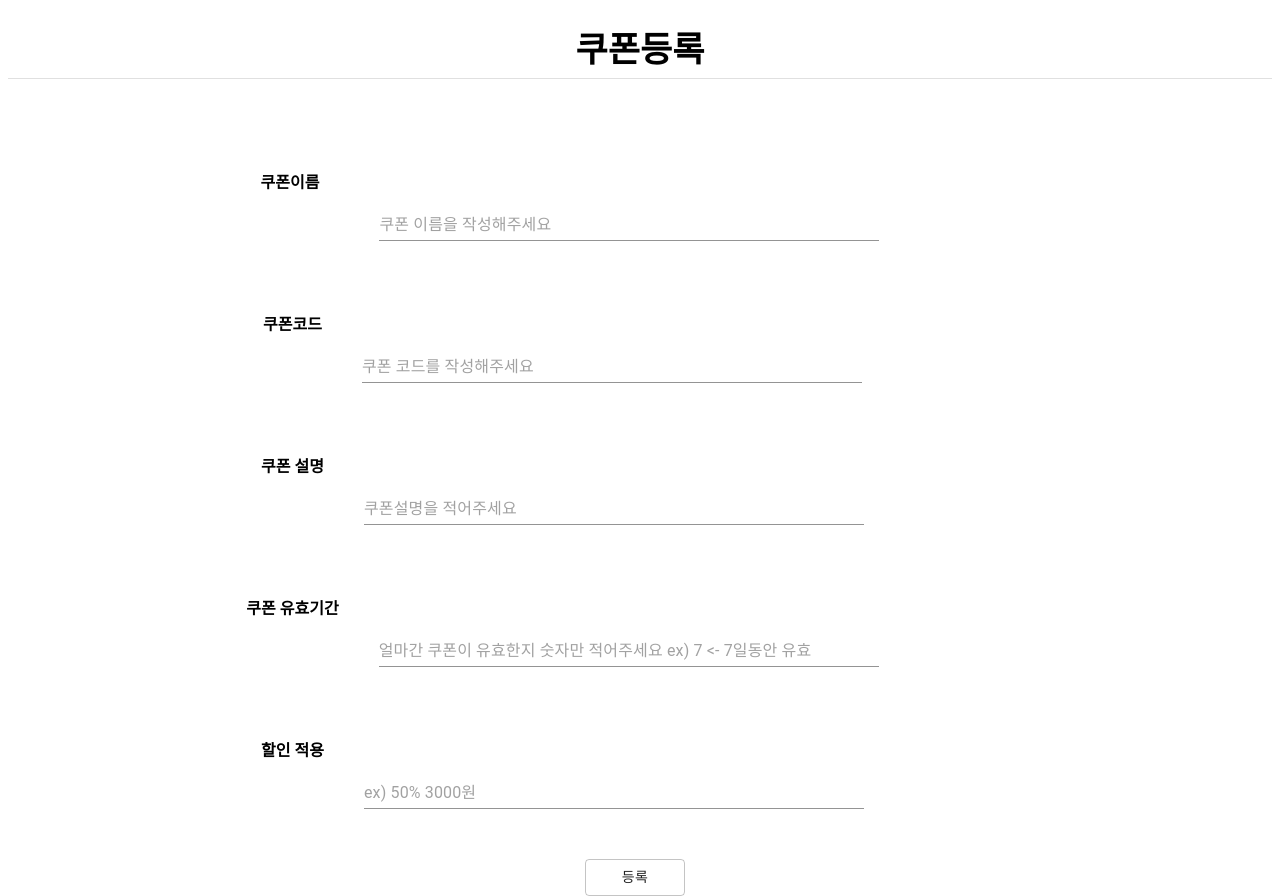
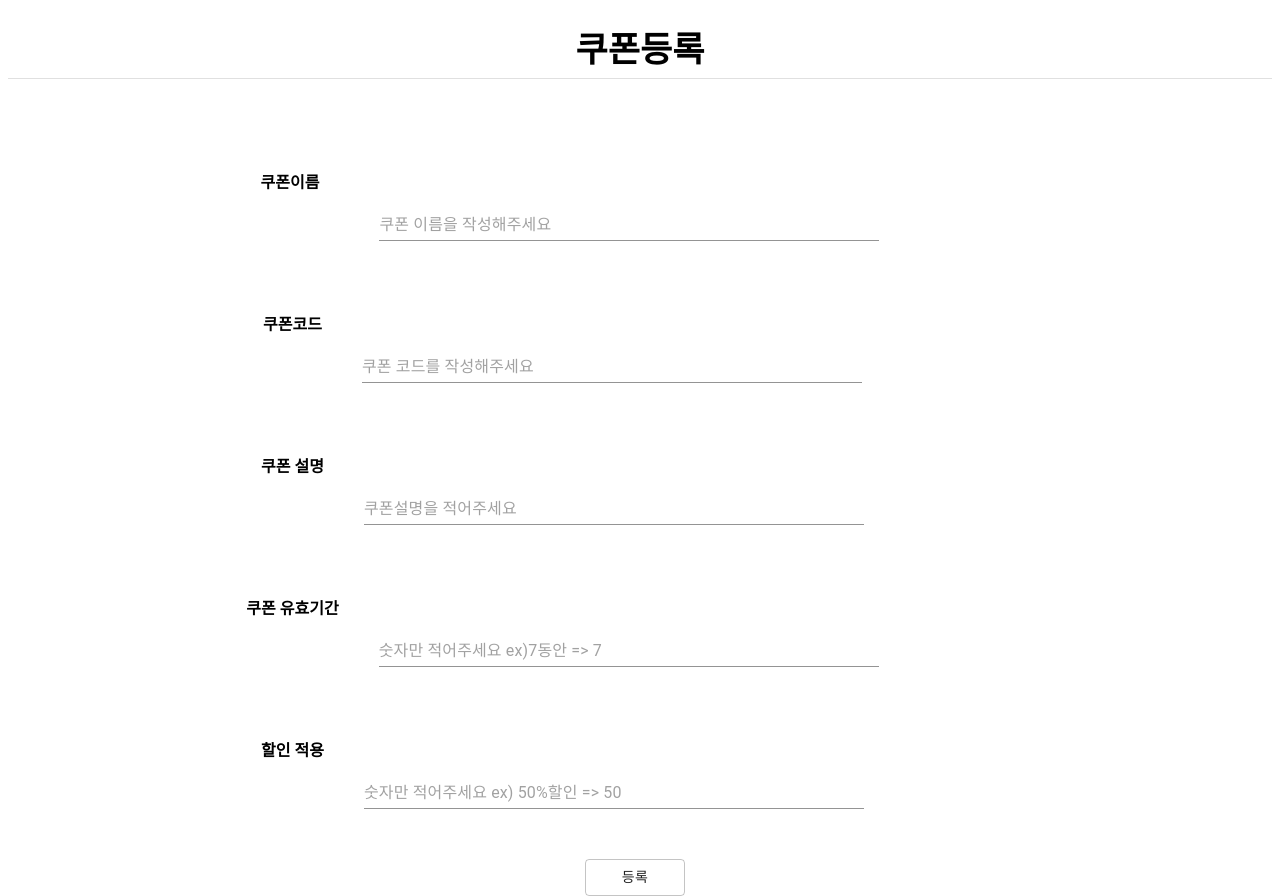
Before and after one commit to zlhunzzing/DogManager-Client, a React (Create React App) app: page /admin/coupon-edit in a window 1280 px wide. Built offline with nearby package versions, Linux system fonts and the light colour scheme; no server answers; sample sign-in values are in the browser's storage.

Commit message:
adminCouponInput placeholder changed

```diff
--- a/src/containers/AdminCouponEditContainer.tsx
+++ b/src/containers/AdminCouponEditContainer.tsx
@@ -194,7 +194,7 @@ const AdminCouponEditContainer: React.FunctionComponent<CouponEditContainerProps
             <span style={{ fontWeight: 'bold' }}>쿠폰 유효기간</span>
             <TextField
               id="standard-textarea"
-              placeholder="얼마간 쿠폰이 유효한지 숫자만 적어주세요 ex) 7 <- 7일동안 유효"
+              placeholder="숫자만 적어주세요 ex)7동안 => 7"
               style={{ paddingRight: 65 }}
               multiline
               onChange={(event): void => {
@@ -207,7 +207,7 @@ const AdminCouponEditContainer: React.FunctionComponent<CouponEditContainerProps
             <span style={{ fontWeight: 'bold' }}>할인 적용</span>
             <TextField
               id="standard-textarea"
-              placeholder="ex) 50% 3000원"
+              placeholder="숫자만 적어주세요 ex) 50%할인 => 50"
               style={{ paddingRight: 65 }}
               multiline
               onChange={(event): void => {
```
